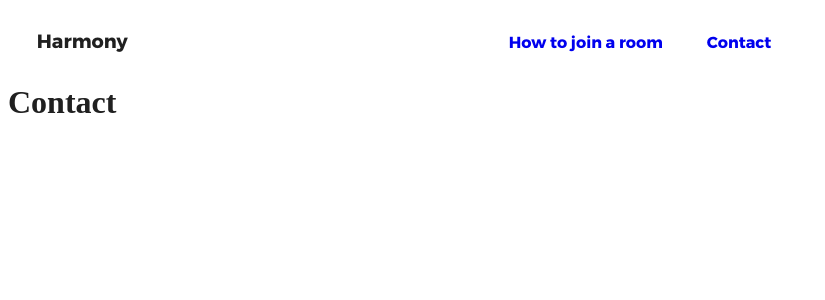
After one commit to thomasobadia/online_music_tool, a PHP site: page /view/contact.php in a window 1280 px wide. The commit adds this page. Shown: the top 300 px of the page, without its empty margins (0-825 px from the left). Run offline with PHP 8.4, Linux system fonts and the light colour scheme.

Commit message:
:sparkles: Adding Contact and Join pages

```diff
--- /dev/null
+++ b/assets/styles/other.css
@@ -0,0 +1,40 @@
+@font-face{
+    font-family: Montserrat-Bold;
+    src: url('fonts/Montserrat-Bold.otf');
+ }
+@font-face{
+    font-family: Montserrat-Regular;
+    src: url('fonts/Montserrat-Regular.otf');
+ }
+@font-face{
+    font-family: Montserrat-Light;
+    src: url('fonts/Montserrat-Light.otf');
+ }
+@font-face{
+    font-family: Montserrat-Black;
+    src: url('fonts/Montserrat-Black.otf');
+ }
+
+body{
+    color: #202020
+}
+.logo{
+    font-size: 1.2em;
+    font-family: Montserrat-Bold;
+    margin: 1.5em 1.5em;
+
+}
+.menu {
+    position: fixed;
+    top: 4%;
+    left: 50%;
+    transform: translateX(-50%);
+
+}
+.menu a {
+    font-size: 1em;
+    font-family: Montserrat-Bold;
+    text-decoration: none;
+    margin-left: 20px;
+    margin-right: 20px;
+}
--- a/index.php
+++ b/index.php
@@ -18,8 +18,8 @@ include 'controller/index.php' ;
 	</video>
 		<div class="logo">Harmony</div>
 		<div class="menu">
-			<a href="#">How to join a room</a>
-			<a href="#">Contact</a>
+			<a href="view/how-to.php">How to join a room</a>
+			<a href="view/contact.php">Contact</a>
 		</div>
 		<div class="musicians">
 			<div>4 musicians</div>
--- /dev/null
+++ b/view/contact.php
@@ -0,0 +1,18 @@
+	<!DOCTYPE html>
+	<html lang="en">
+	<head>
+		<meta charset="UTF-8">
+		<meta name="viewport" content="width=device-width, initial-scale=1.0">
+		<meta http-equiv="X-UA-Compatible" content="ie=edge">
+		<link rel="stylesheet" href="../assets/styles/other.css">
+		<title>Harmony</title>
+	</head>
+	<body>
+		<div class="logo">Harmony</div>
+		<div class="menu">
+			<a href="view/how-to.php">How to join a room</a>
+			<a href="view/contact.php">Contact</a>
+		</div>
+		<h1>Contact</h1>
+	</body>
+	</html>
```
Also changed, not shown: view/how-to.php (added, +18 -0 lines).
